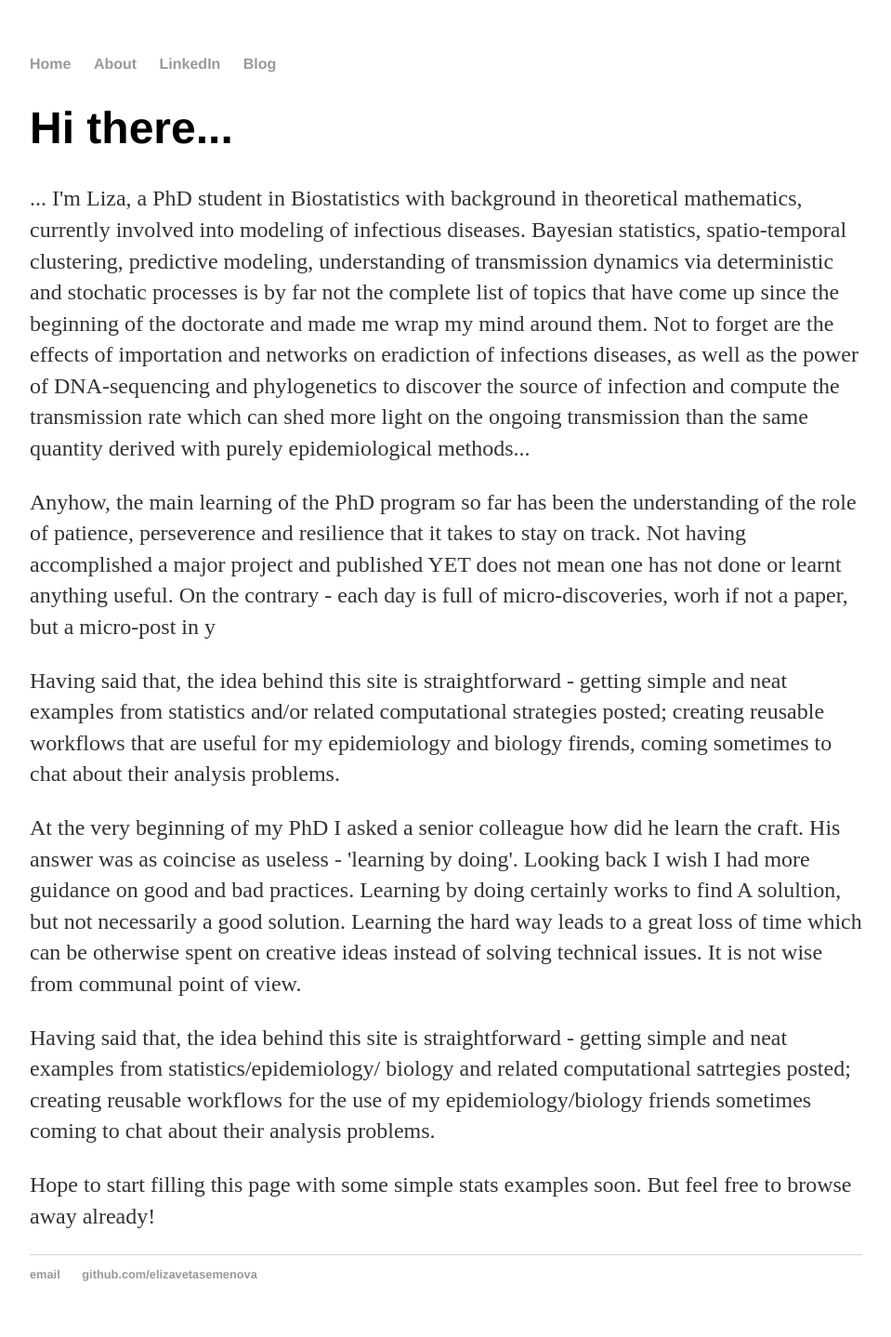
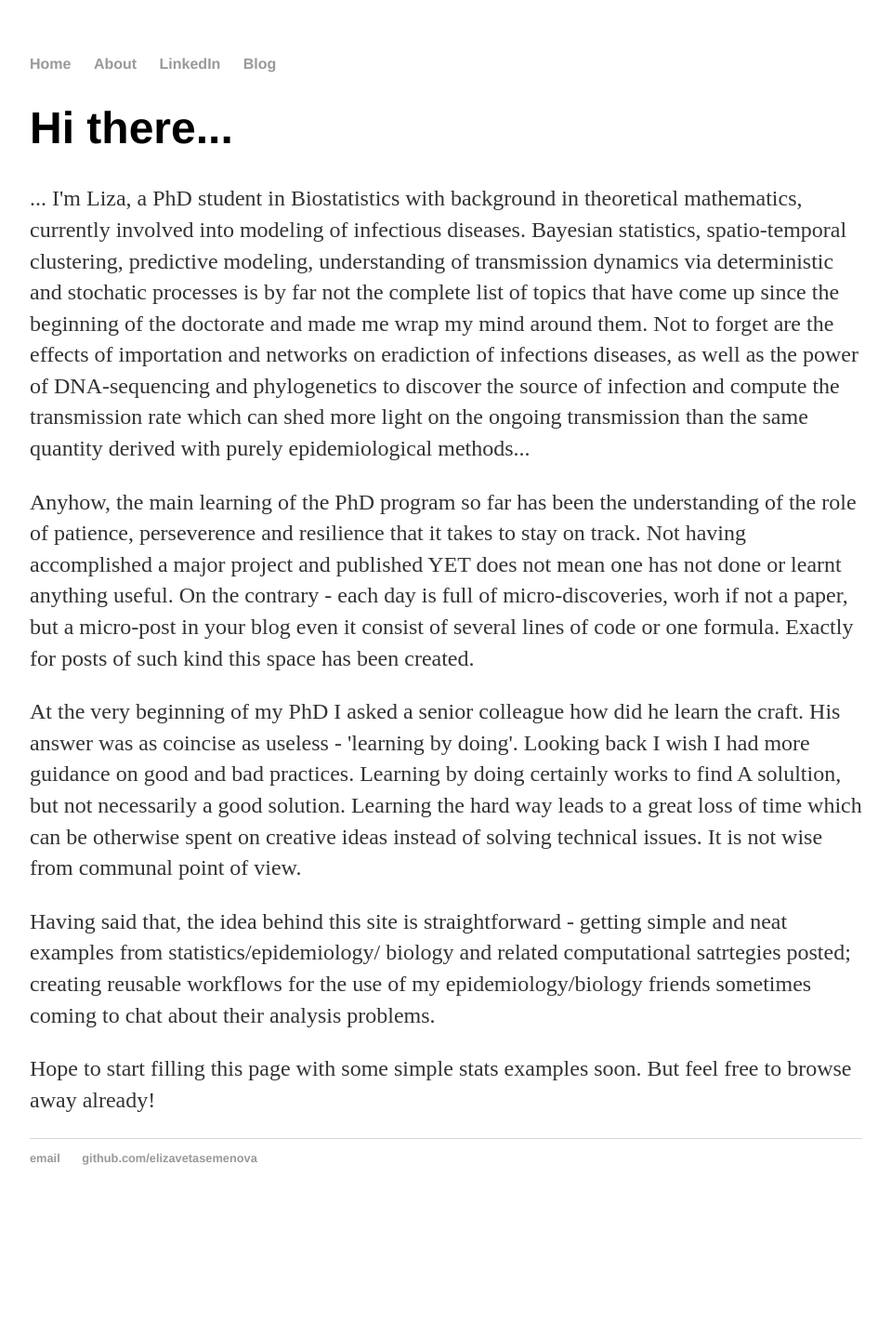
Before and after one commit to elizavetasemenova/elizavetasemenova.github.io, a Jekyll site: the page built from index.html, in a window 1280 px wide. Shown: the whole page at 93% size, without its empty margins (160-1119 px from the left). Built offline with Jekyll 4.4.1, drawn with Linux system fonts in a browser that asks for light colours; after the commit the page ends 1313 px from its top, so only the background shows below that.

Commit message:
Update index.html

```diff
--- a/index.html
+++ b/index.html
@@ -18,10 +18,8 @@ title: Liza Semenova, statistician in progress
 	<p>Anyhow, the main learning of the PhD program so far has been the understanding of the role of patience,
 		perseverence and resilience that it takes to stay on track. Not having accomplished a major project and published YET
 		does not mean one has not done or learnt anything useful. On the contrary - each day is full of micro-discoveries,
-		worh if not a paper, but a micro-post in y
-        <p>Having said that, the idea behind this site is straightforward - getting simple and neat examples from statistics and/or related
-		computational strategies posted; creating reusable workflows that are useful for my epidemiology and biology firends,
-		coming sometimes to chat about their analysis problems.</p>
+		worh if not a paper, but a micro-post in your blog even it consist of several lines of code or one formula. Exactly
+		for posts of such kind this space has been created.
 
     <p>At the very beginning of my PhD I asked a senior colleague how did he learn the craft. His answer was as coincise as useless
 		- 'learning by doing'. Looking back I wish I had more guidance on good and bad practices. Learning by doing
```
